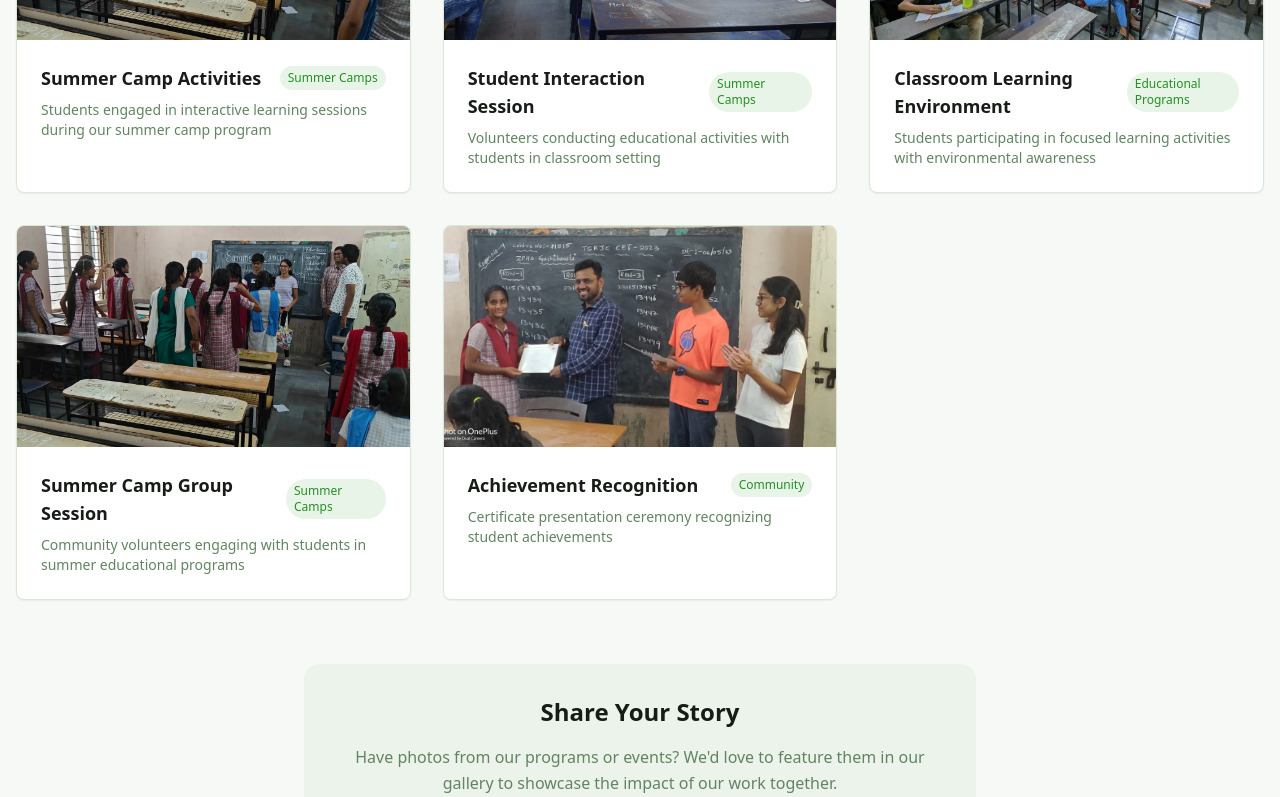
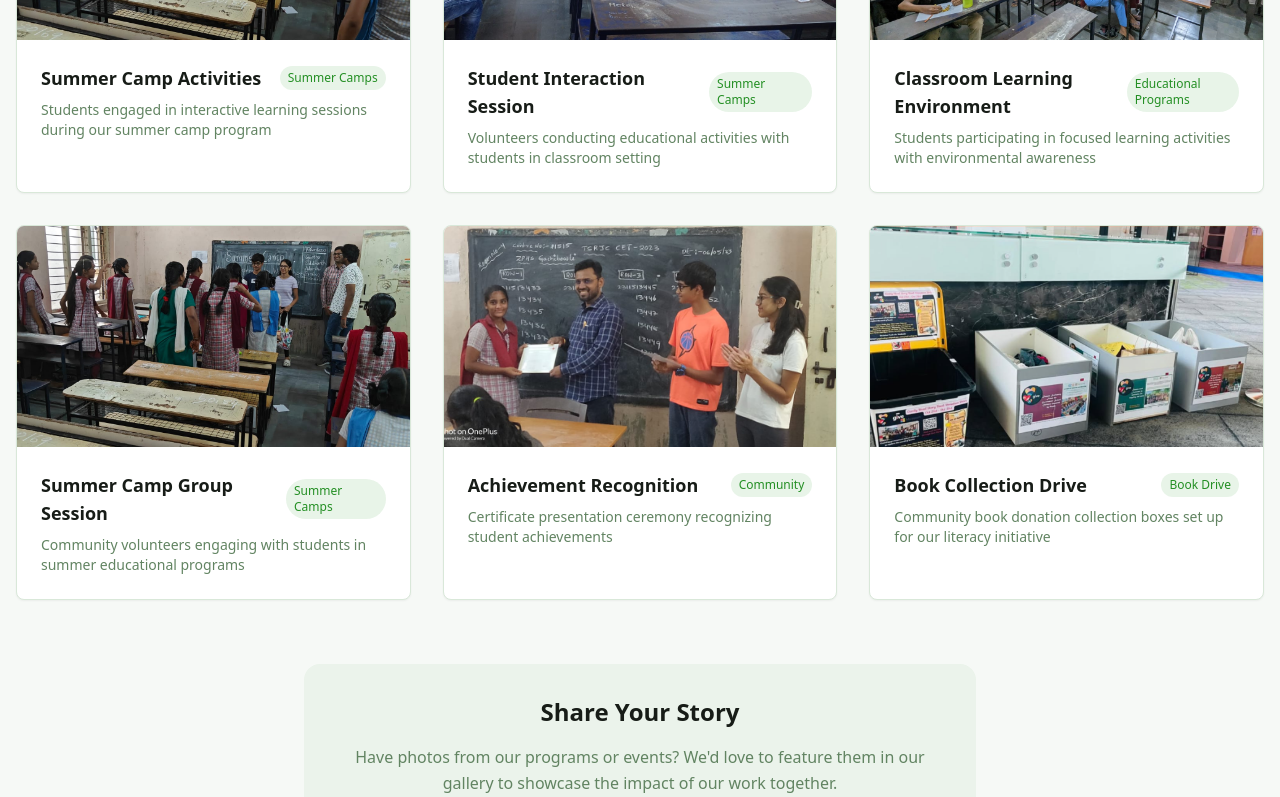
Before and after one commit to Adarsh380/samskaar-green-template-web, a React (Vite) app: page /gallery in a window 1280 px wide. Shown: the part 690-1487 px from the top of the page. Built offline with nearby package versions, Linux system fonts and the light colour scheme.

Commit message:
Add book drive image
Added an image related to the book drive to the gallery.

```diff
--- a/src/pages/Gallery.tsx
+++ b/src/pages/Gallery.tsx
@@ -1,4 +1,3 @@
-
 import React, { useState } from "react";
 import Header from "@/components/Header";
 import Footer from "@/components/Footer";
@@ -37,10 +36,16 @@ const Gallery = () => {
       description: "Certificate presentation ceremony recognizing student achievements",
       category: "Community",
       image: "/lovable-uploads/ed125601-0018-4c18-b1f0-258fb2f9548f.png"
+    },
+    {
+      title: "Book Collection Drive",
+      description: "Community book donation collection boxes set up for our literacy initiative",
+      category: "Book Drive",
+      image: "/lovable-uploads/28d7e233-addb-4bfe-a3b7-78954beb6f4c.png"
     }
   ];
 
-  const categories = ["All", "Summer Camps", "Educational Programs", "Community"];
+  const categories = ["All", "Summer Camps", "Educational Programs", "Community", "Book Drive"];
 
   const filteredItems = activeCategory === "All"
     ? galleryItems
```
Also changed, not shown: public/lovable-uploads/28d7e233-addb-4bfe-a3b7-78954beb6f4c.png (added).
